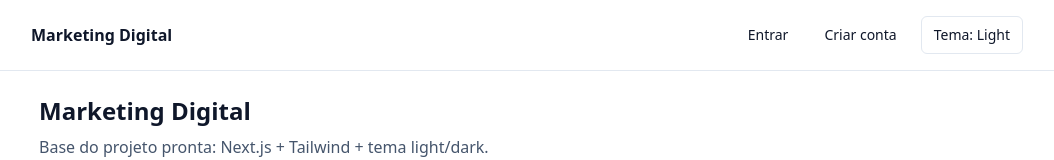
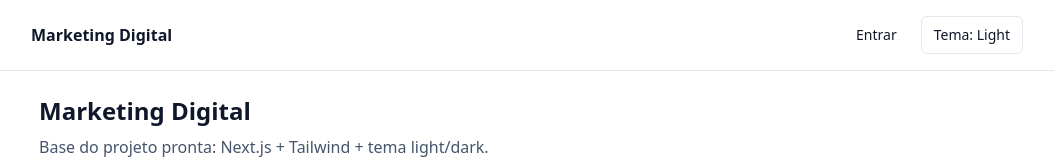
Before and after one commit to cesaints/marketing-digital, a Next.js app: page / in a window 1280 px wide. Shown: the top 160 px of the page, without its empty margins (113-1167 px from the left). Built offline with nearby package versions, Linux system fonts and the light colour scheme.

Commit message:
feat: remove public signup entrypoints

```diff
--- a/src/components/site-header.tsx
+++ b/src/components/site-header.tsx
@@ -16,12 +16,6 @@ export function SiteHeader() {
           >
             Entrar
           </Link>
-          <Link
-            href="/cadastro"
-            className="rounded-md px-3 py-2 text-sm hover:bg-slate-100 dark:hover:bg-slate-900"
-          >
-            Criar conta
-          </Link>
 
           <ThemeToggle />
         </nav>
```
